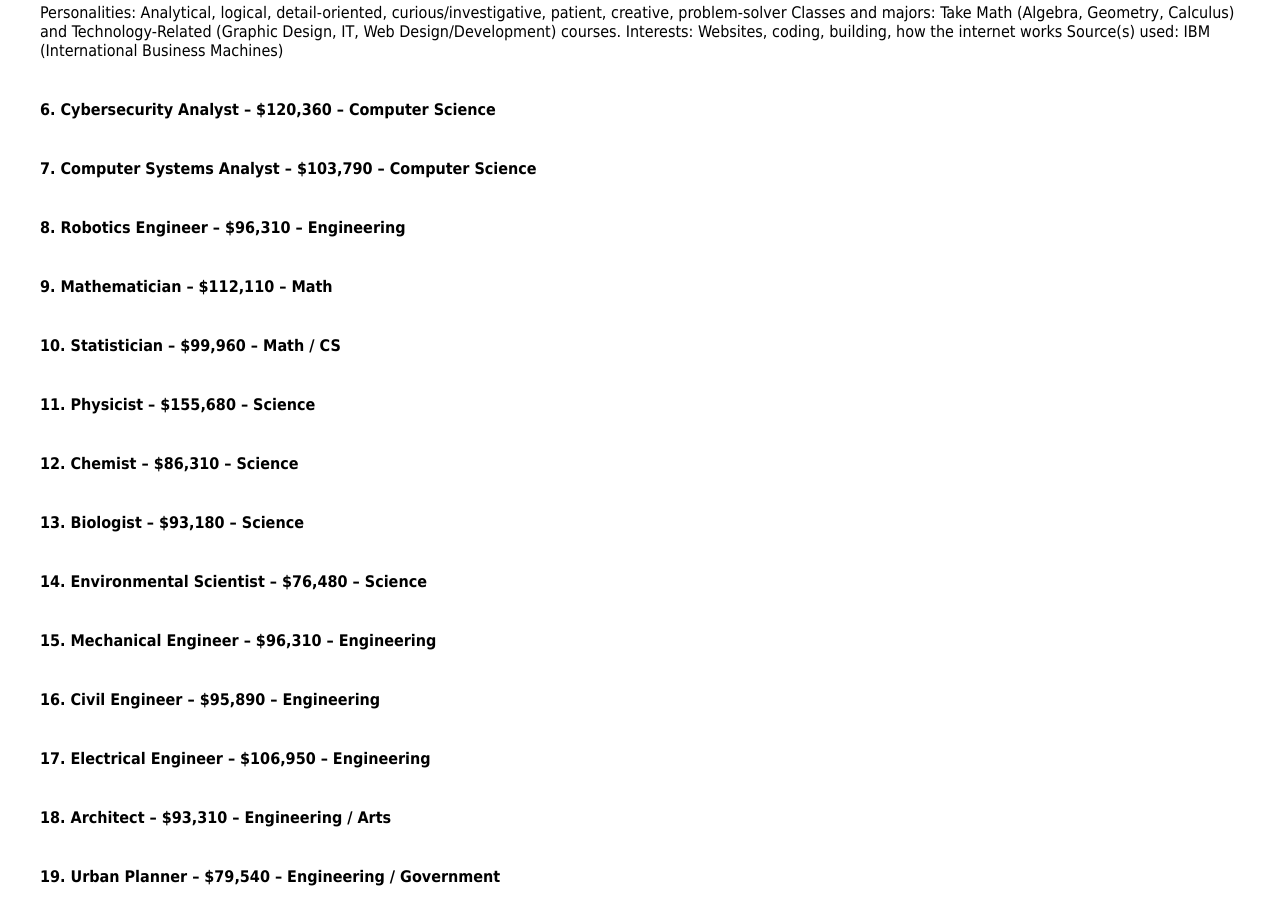
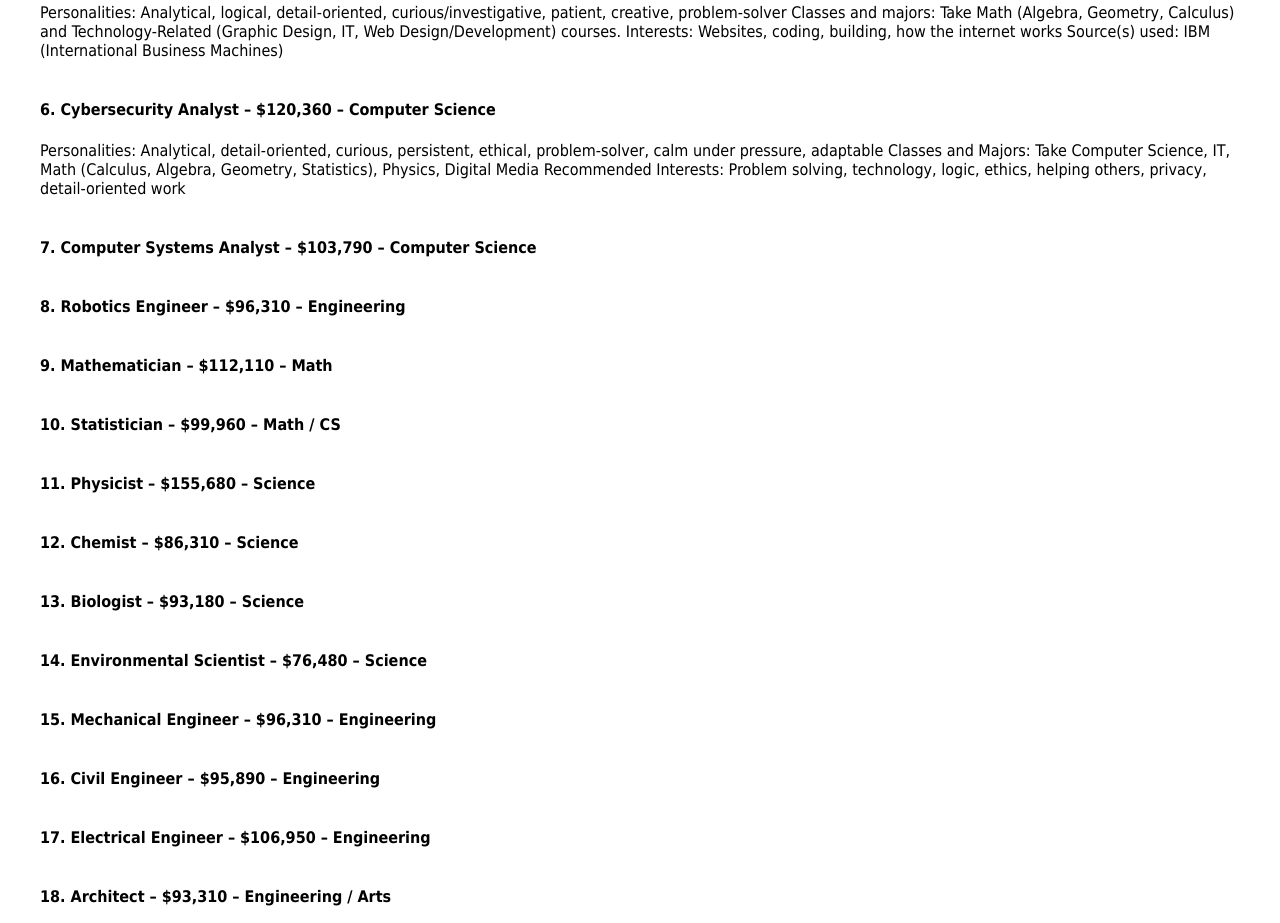
Before and after one commit to rakeshrnjn/rainbowsprouts, a plain HTML site: page careers.html in a window 1280 px wide. Shown: the part 1620-2543 px from the top of the page. Drawn offline with Linux system fonts and the light colour scheme.

Commit message:
changed some stuff

```diff
--- a/careers.html
+++ b/careers.html
@@ -99,7 +99,11 @@
           <div class="career-list-item">
 						<h4>
 							6. Cybersecurity Analyst – $120,360 – Computer Science
+
 						</h4>
+						<p> Personalities: Analytical, detail-oriented, curious, persistent, ethical, problem-solver, calm under pressure, adaptable
+							Classes and Majors: Take Computer Science, IT, Math (Calculus, Algebra, Geometry, Statistics), Physics, Digital Media
+					        Recommended Interests: Problem solving, technology, logic, ethics, helping others, privacy, detail-oriented work  </p>
 					</div>
           <div class="career-list-item">
 						<h4>
```
